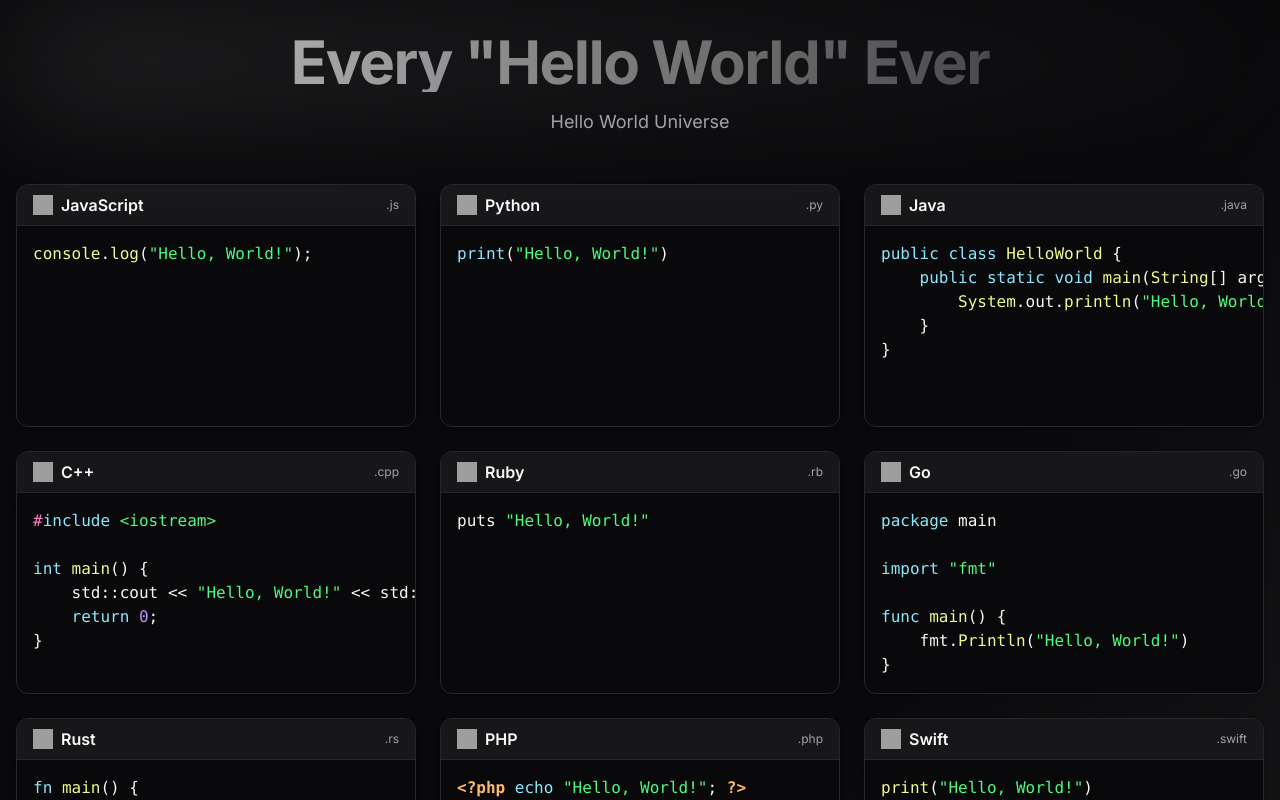
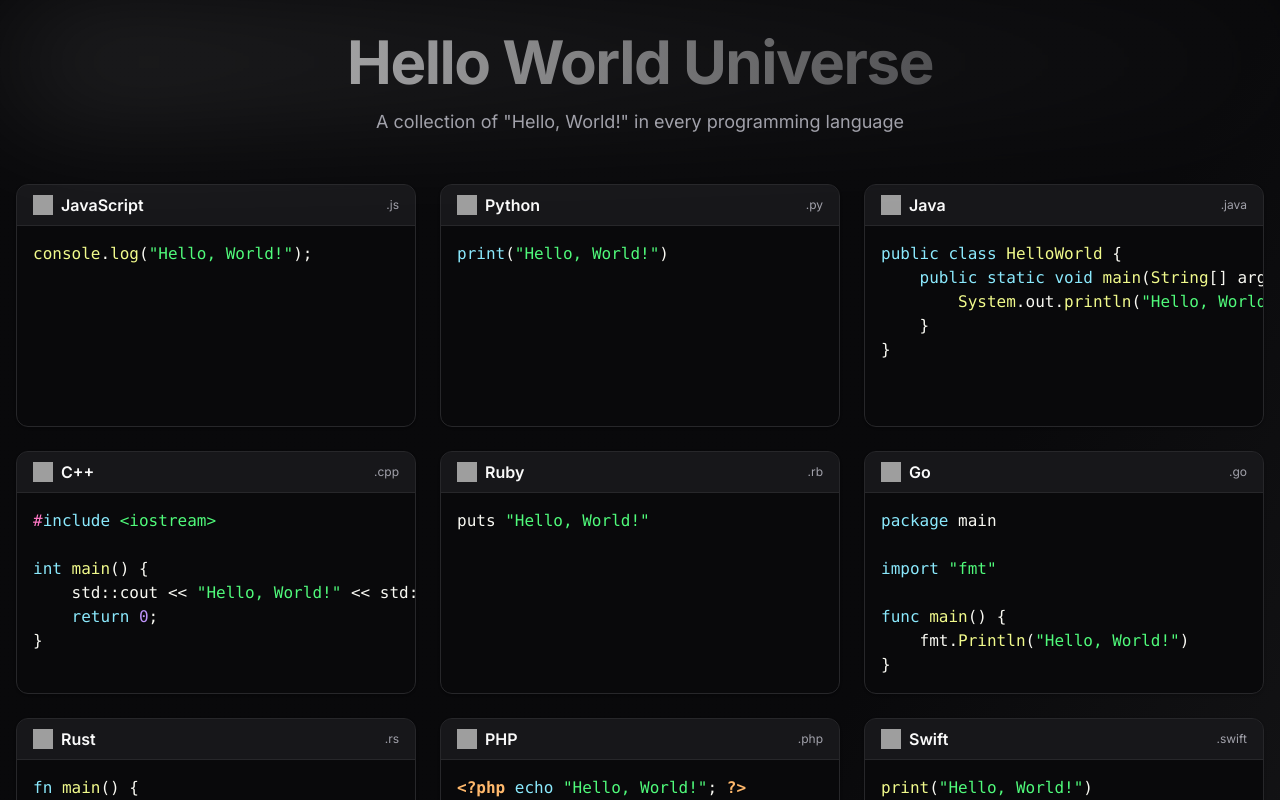
Before and after one commit to essjaykay755/everyhelloworldever, a Next.js app: page / in a window 1280 px wide. Shown: the top 800 px of the page. Built offline with nearby package versions, Linux system fonts and the light colour scheme; grey boxes are pictures that could not be loaded.

Commit message:
Update homepage title and description for Hello World Universe

```diff
--- a/app/page.tsx
+++ b/app/page.tsx
@@ -8,11 +8,11 @@ export default function HomePage() {
           <div className="relative">
             <div className="absolute inset-0 blur-3xl opacity-20 bg-gradient-to-r from-primary to-secondary" />
             <h1 className="relative text-4xl font-bold tracking-tight sm:text-6xl bg-gradient-to-r from-primary/80 to-secondary bg-clip-text text-transparent">
-              Every &quot;Hello World&quot; Ever
+              Hello World Universe
             </h1>
           </div>
           <p className="text-muted-foreground text-lg relative">
-            Hello World Universe
+            A collection of &quot;Hello, World!&quot; in every programming language
           </p>
         </header>
         <HelloWorldGrid />
```
Also changed, not shown: 7 other files (tests, documents, lock files or other folders).
